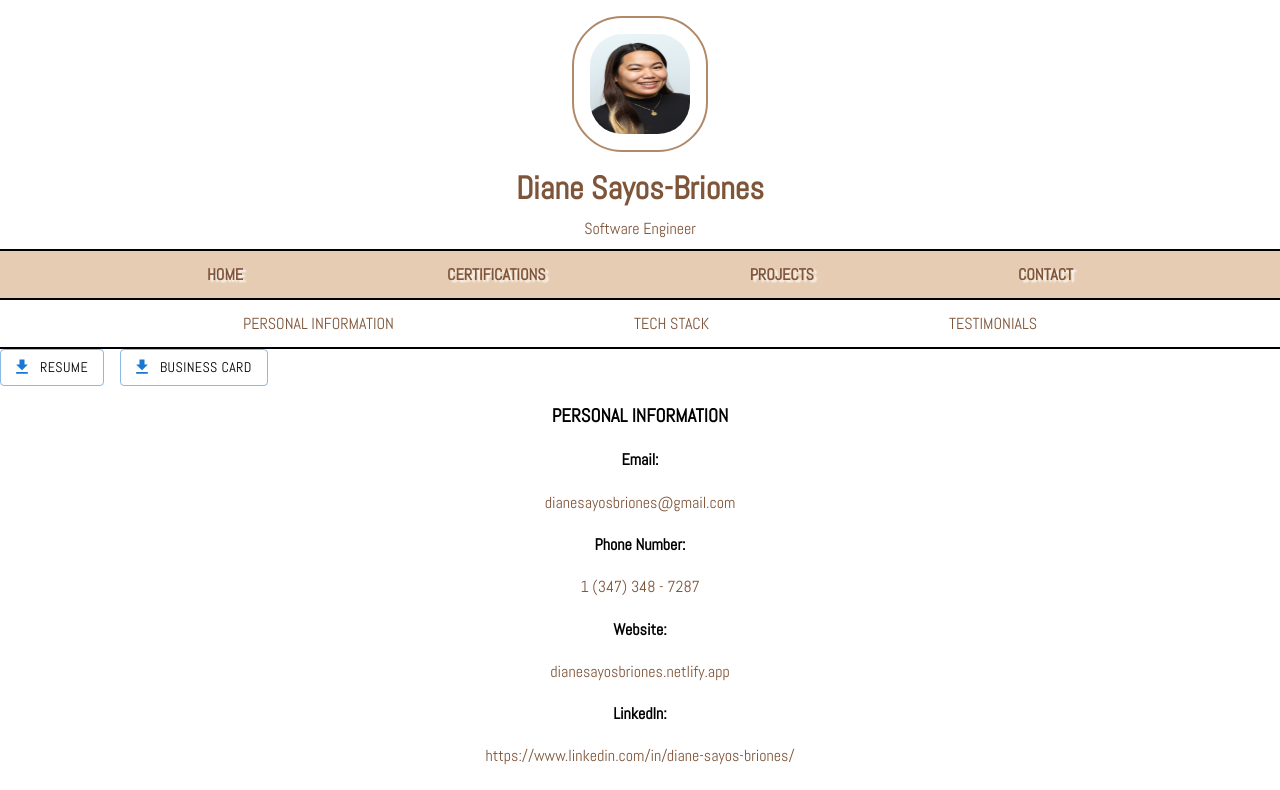
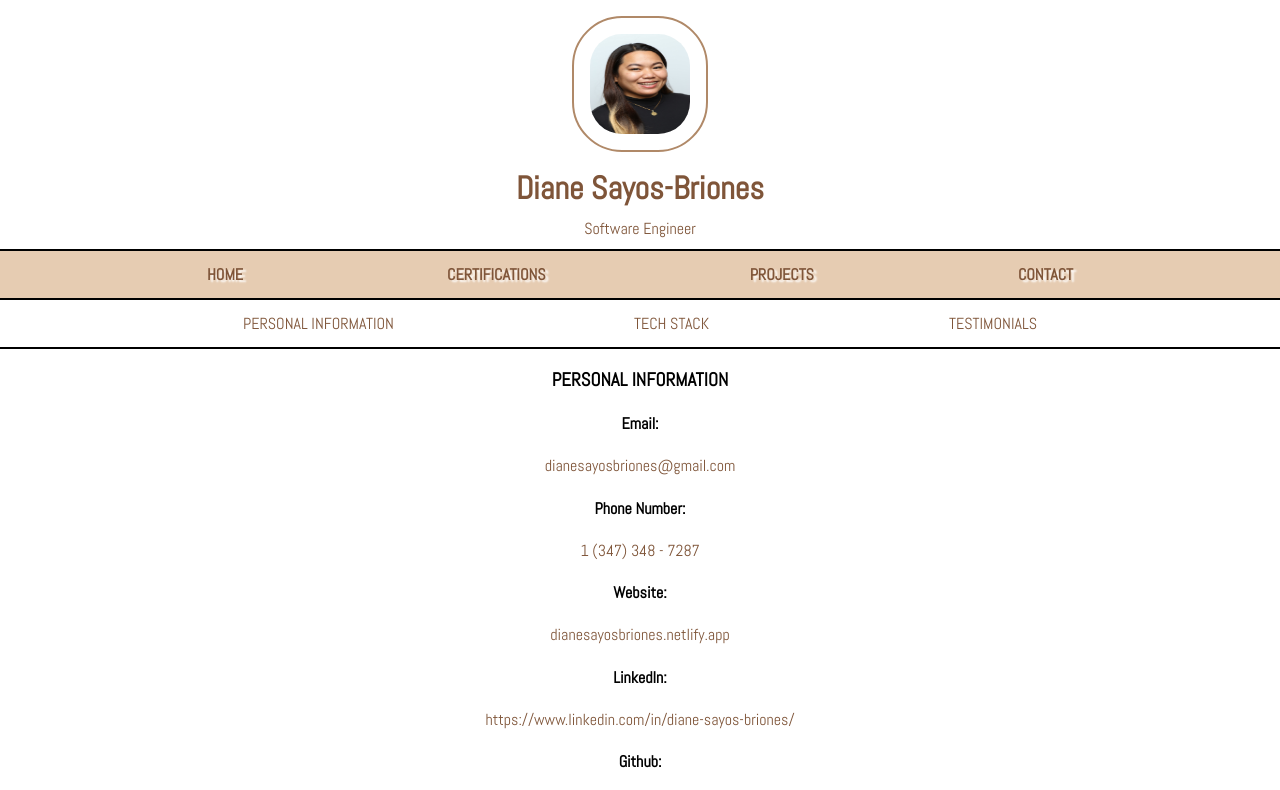
Before and after one commit to Diane-Sayos/Diane.Sayos.github.io, a React (Create React App) app: page / in a window 1280 px wide. Shown: the top 790 px of the page. Built offline with nearby package versions, Linux system fonts and the light colour scheme.

Commit message:
remove buttons from personal

```diff
--- a/src/components/home/Personal.js
+++ b/src/components/home/Personal.js
@@ -1,11 +1,4 @@
 import './Home.css';
-
-import Stack from '@mui/material/Stack';
-import Button from '@mui/material/Button';
-import DownloadIcon from '@mui/icons-material/Download';
-
-import resume from '../../images/DianeSayos-Briones.pdf';
-import businessCard from '../../images/businesscard.png';
 
 
 
@@ -13,16 +6,6 @@ const Personal = () => {
     return (
         <section>
             <article className="personal-info">
-                <div className="downloads">
-                    <Stack direction="row" spacing={2}>
-                        <Button variant="outlined" startIcon={<DownloadIcon />}>
-                            <a href={resume} download className="download-button">Resume</a>
-                        </Button>
-                        <Button variant="outlined" startIcon={<DownloadIcon />}>
-                        <a href={businessCard} download className="download-button">Business Card</a>
-                        </Button>
-                    </Stack>
-                </div>
                 <h3>PERSONAL INFORMATION</h3>
                 <h4>Email:</h4>
                 <p>dianesayosbriones@gmail.com</p>
```
